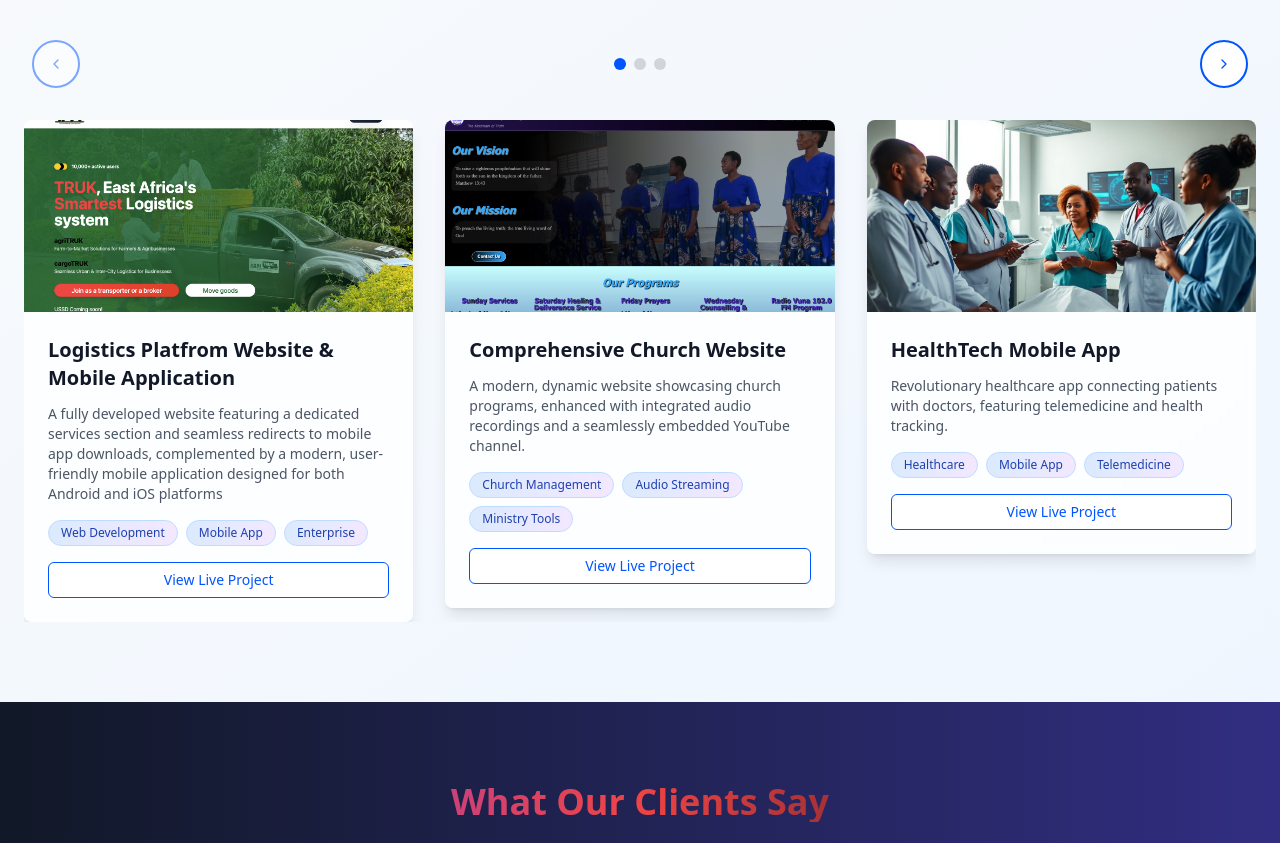
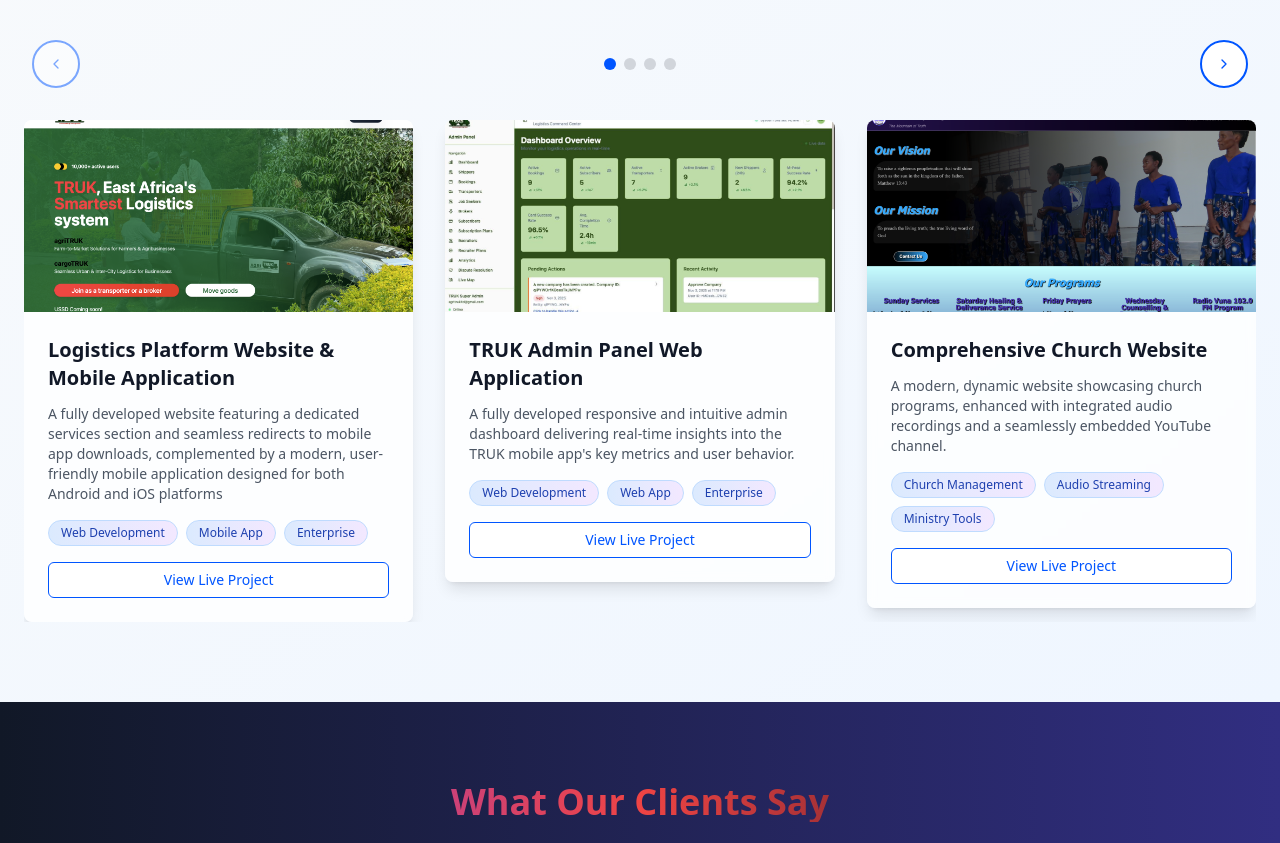
Before and after one commit to Montanah/M-Global-Business-Consultancy, a React (Vite) app: page / in a window 1280 px wide. Shown: the part 1200-2043 px from the top of the page. Built offline with nearby package versions, Linux system fonts and the light colour scheme.

Commit message:
Portfolio section edit

```diff
--- a/src/components/PortfolioSection.tsx
+++ b/src/components/PortfolioSection.tsx
@@ -16,7 +16,7 @@ interface PortfolioItem {
 const portfolioItems: PortfolioItem[] = [
   {
     id: 1,
-    title: "Logistics Platfrom Website & Mobile Application",
+    title: "Logistics Platform Website & Mobile Application",
     description: "A fully developed website featuring a dedicated services section and seamless redirects to mobile app downloads, complemented by a modern, user-friendly mobile application designed for both Android and iOS platforms",
     image: "/TRUK Screenshot.png",
     liveUrl: "https://trukafrica.com",
@@ -24,6 +24,14 @@ const portfolioItems: PortfolioItem[] = [
   },
   {
     id: 2,
+    title: "TRUK Admin Panel Web Application",
+    description: "A fully developed responsive and intuitive admin dashboard delivering real-time insights into the TRUK mobile app's key metrics and user behavior.",
+    image: "/Admin Panel.jpg",
+    liveUrl: "https://truk-admin-panel.netlify.app/",
+    tags: ["Web Development", "Web App", "Enterprise"]
+  },
+  {
+    id: 3,
     title: "Comprehensive Church Website",
     description: "A modern, dynamic website showcasing church programs, enhanced with integrated audio recordings and a seamlessly embedded YouTube channel.",
     image: "/DCIN Screenshot.png",
@@ -31,7 +39,7 @@ const portfolioItems: PortfolioItem[] = [
     tags: ["Church Management", "Audio Streaming", "Ministry Tools"]
   },
   {
-    id: 3,
+    id: 4,
     title: "HealthTech Mobile App",
     description: "Revolutionary healthcare app connecting patients with doctors, featuring telemedicine and health tracking.",
     image: "/portfolio-health-africa.jpg",
@@ -39,7 +47,7 @@ const portfolioItems: PortfolioItem[] = [
     tags: ["Healthcare", "Mobile App", "Telemedicine"]
   },
   {
-    id: 4,
+    id: 5,
     title: "FinTech Dashboard",
     description: "Comprehensive financial dashboard with real-time analytics, portfolio tracking, and investment insights.",
     image: "https://images.unsplash.com/photo-1551288049-bebda4e38f71?w=600&h=400&fit=crop",
--- a/src/pages/About.tsx
+++ b/src/pages/About.tsx
@@ -245,7 +245,7 @@ const About = () => {
             >
               <h3 className="text-xl font-semibold mb-3 text-gray-800">Proven Track Record</h3>
               <p className="text-gray-600">
-                Successfully delivered 100+ projects across various industries with measurable results.
+                Successfully delivered 10+ projects across various industries with measurable results.
               </p>
             </motion.div>
 
--- a/src/pages/Team.tsx
+++ b/src/pages/Team.tsx
@@ -128,7 +128,7 @@ const Team = () => {
               </span>
             </h1>
             <p className="text-xl text-gray-600 max-w-3xl mx-auto leading-relaxed">
-              Meet the dedicated professionals who drive innovation and excellence at M'Global Business Consultancy.
+              Meet the dedicated professional who drives innovation and excellence at M'Global Business Consultancy.
             </p>
           </motion.div>
         </div>
@@ -145,7 +145,7 @@ const Team = () => {
               Leadership Team
             </h2>
             <p className="text-xl text-gray-600 max-w-3xl mx-auto">
-              Meet the visionary leaders driving innovation and excellence at M'Global
+              Meet the visionary leader driving innovation and excellence at M'Global
             </p>
           </motion.div>
 
```
Also changed, not shown: public/Admin Panel.jpg (added).
